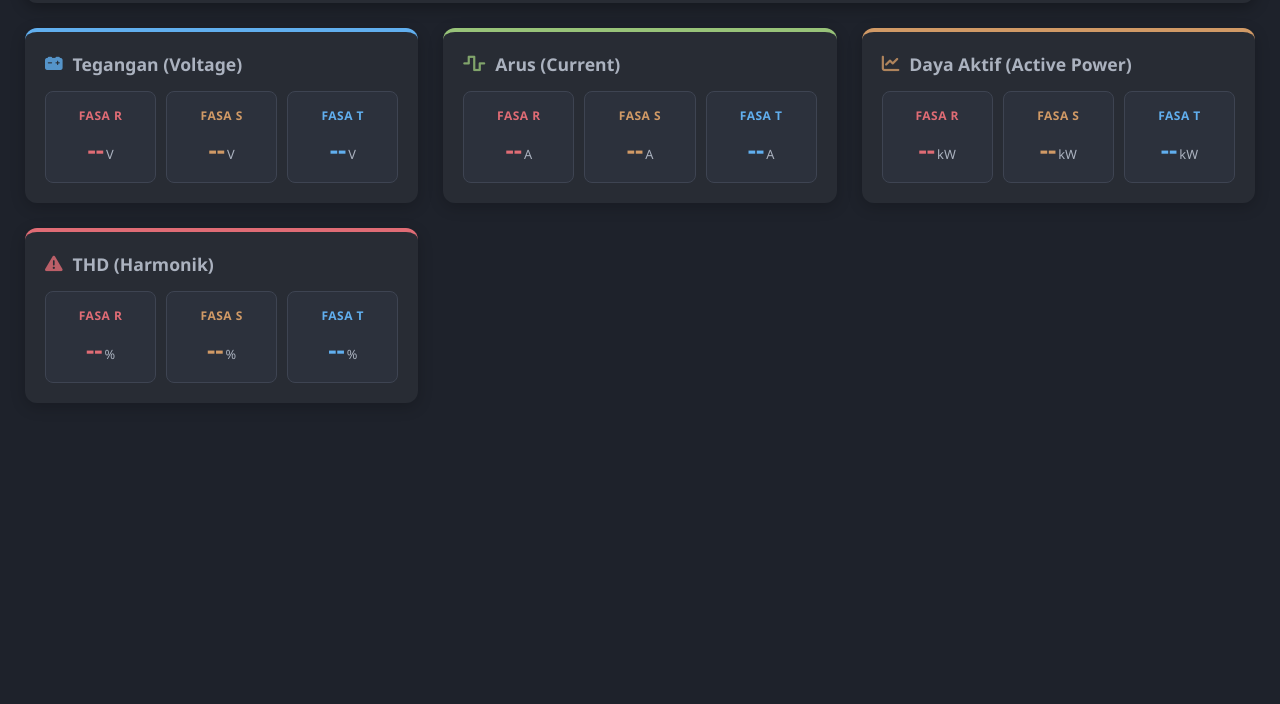
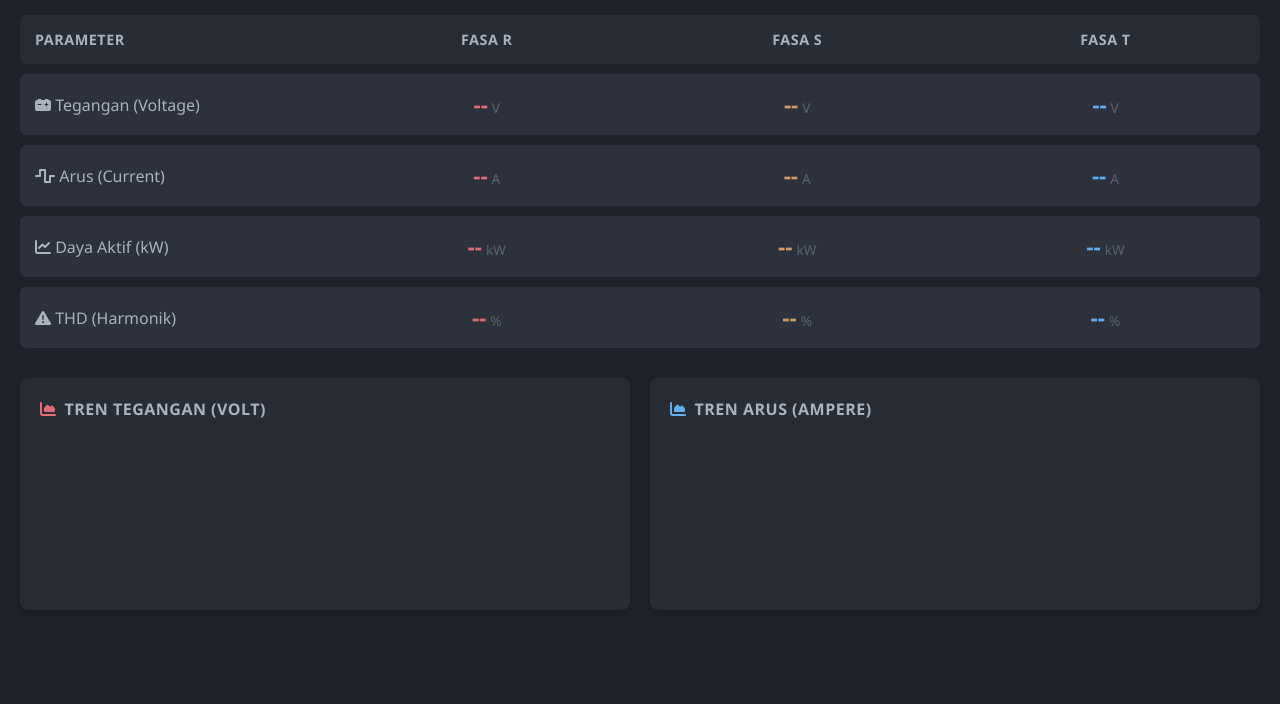
Before and after one commit to andrew17-yp/first-power-monitoring-test, a plain HTML site: page index.html in a window 1280 px wide. Shown: the part 96-800 px from the top of the page. Drawn offline with nearby package versions, Linux system fonts and the light colour scheme; a script that the page names is missing.

Commit message:
Tambah grafik real-time Chart.js

```diff
--- a/index.html
+++ b/index.html
@@ -8,154 +8,94 @@
     <script src="https://cdnjs.cloudflare.com/ajax/libs/paho-mqtt/1.0.1/mqttws31.min.js" type="text/javascript"></script>
     <!-- Font Awesome -->
     <link rel="stylesheet" href="https://cdnjs.cloudflare.com/ajax/libs/font-awesome/6.4.0/css/all.min.css">
+    <!-- Chart.js -->
+    <script src="https://cdn.jsdelivr.net/npm/chart.js"></script>
 
     <style>
         * { box-sizing: border-box; margin: 0; padding: 0; font-family: 'Segoe UI', Arial, sans-serif; }
-        body { background-color: #1e222b; color: #e1e6ed; padding: 25px; }
+        body { background-color: #1e222b; color: #e1e6ed; padding: 20px; }
 
-        /* Header Styling */
-        .header { display: flex; justify-content: space-between; align-items: center; background: #282c34; padding: 20px 30px; border-radius: 12px; box-shadow: 0 4px 15px rgba(0,0,0,0.3); margin-bottom: 25px; }
-        .header h1 { font-size: 1.4rem; color: #abb2bf; display: flex; align-items: center; gap: 12px; }
+        .header { display: flex; justify-content: space-between; align-items: center; background: #282c34; padding: 15px 30px; border-radius: 8px; box-shadow: 0 4px 6px rgba(0,0,0,0.2); margin-bottom: 20px; }
+        .header h1 { font-size: 1.4rem; color: #abb2bf; display: flex; align-items: center; gap: 10px; }
 
-        .status-badge { padding: 8px 16px; border-radius: 20px; font-size: 0.8rem; font-weight: bold; background-color: #e06c75; color: #fff; letter-spacing: 1px; transition: all 0.3s ease; }
-        .status-badge.connected { background-color: #98c379; color: #1e222b; box-shadow: 0 0 10px rgba(152, 195, 121, 0.4); }
+        .status-badge { padding: 6px 14px; border-radius: 4px; font-size: 0.85rem; font-weight: bold; background-color: #e06c75; color: #fff; letter-spacing: 0.5px; }
+        .status-badge.connected { background-color: #98c379; color: #1e222b; }
 
-        /* Dashboard Grid System */
-        .dashboard-grid { display: grid; grid-template-columns: repeat(auto-fit, minmax(300px, 1fr)); gap: 25px; }
+        .monitor-table { width: 100%; border-collapse: separate; border-spacing: 0 10px; margin-bottom: 20px; }
+        .monitor-table th { background-color: #282c34; padding: 15px; text-align: center; font-size: 0.9rem; text-transform: uppercase; color: #abb2bf; letter-spacing: 0.5px; }
+        .monitor-table th:first-child { border-radius: 6px 0 0 6px; text-align: left; }
+        .monitor-table th:last-child { border-radius: 0 6px 6px 0; }
 
-        /* Main Parameter Card */
-        .param-card { background: #282c34; border-radius: 12px; padding: 20px; box-shadow: 0 4px 15px rgba(0,0,0,0.2); border-top: 4px solid #5c6370; }
-        .param-card.voltage { border-top-color: #61afef; }
-        .param-card.current { border-top-color: #98c379; }
-        .param-card.power { border-top-color: #d19a66; }
-        .param-card.thd { border-top-color: #e06c75; }
+        .monitor-table td { background-color: #2c313c; padding: 15px; text-align: center; font-size: 1.4rem; font-weight: bold; }
+        .monitor-table td:first-child { border-radius: 6px 0 0 6px; text-align: left; font-size: 1rem; font-weight: normal; color: #abb2bf; width: 25%; }
+        .monitor-table td:last-child { border-radius: 0 6px 6px 0; }
 
-        .param-title { font-size: 1.1rem; color: #abb2bf; margin-bottom: 15px; display: flex; align-items: center; gap: 10px; font-weight: 600; }
-        .param-title i { opacity: 0.8; }
+        .phase-r { color: #e06c75; }
+        .phase-s { color: #d19a66; }
+        .phase-t { color: #61afef; }
 
-        /* Phase Grid inside Card */
-        .phase-grid { display: grid; grid-template-columns: repeat(3, 1fr); gap: 10px; }
+        .unit { font-size: 0.85rem; font-weight: normal; color: #5c6370; margin-left: 4px; }
 
-        /* Individual Phase Box */
-        .phase-box { background: #2c313c; padding: 15px 10px; border-radius: 8px; text-align: center; position: relative; transition: transform 0.2s, background-color 0.2s; border: 1px solid #3e4452; }
-        .phase-box:hover { transform: translateY(-3px); background: #353b48; }
-
-        .phase-label { font-size: 0.75rem; font-weight: bold; color: #5c6370; text-transform: uppercase; letter-spacing: 0.5px; margin-bottom: 8px; }
-        .phase-value { font-size: 1.6rem; font-weight: bold; display: block; word-break: break-all; }
-        .unit { font-size: 0.8rem; font-weight: normal; color: #abb2bf; margin-left: 2px; }
-
-        /* Phase Identity Colors */
-        .box-r .phase-label { color: #e06c75; }
-        .box-s .phase-label { color: #d19a66; }
-        .box-t .phase-label { color: #61afef; }
-
-        .box-r .phase-value { color: #e06c75; }
-        .box-s .phase-value { color: #d19a66; }
-        .box-t .phase-value { color: #61afef; }
-
-        /* Responsive Design adjustment */
-        @media (max-width: 600px) {
-            .phase-grid { grid-template-columns: 1fr; }
-            .header { flex-direction: column; gap: 15px; text-align: center; }
-        }
+        /* Grid System untuk Grafik */
+        .chart-container { display: grid; grid-template-columns: repeat(auto-fit, minmax(450px, 1fr)); gap: 20px; margin-top: 10px; }
+        .chart-card { background-color: #282c34; padding: 20px; border-radius: 8px; box-shadow: 0 4px 6px rgba(0,0,0,0.2); }
+        .chart-card h3 { font-size: 1rem; color: #abb2bf; margin-bottom: 15px; text-transform: uppercase; letter-spacing: 0.5px; display: flex; align-items: center; gap: 8px; }
     </style>
 </head>
 <body>
 
-    <!-- Header -->
     <div class="header">
         <h1><i class="fa-solid fa-bolt" style="color: #d19a66;"></i> POWER QUALITY MONITORING (3-PHASE)</h1>
         <span id="mqtt-status" class="status-badge">DISCONNECTED</span>
     </div>
 
-    <!-- Container Utama Grid Monitoring -->
-    <div class="dashboard-grid">
+    <table class="monitor-table">
+        <thead>
+            <tr>
+                <th>Parameter</th>
+                <th class="phase-r">Fasa R</th>
+                <th class="phase-s">Fasa S</th>
+                <th class="phase-t">Fasa T</th>
+            </tr>
+        </thead>
+        <tbody>
+            <tr>
+                <td><i class="fa-solid fa-car-battery"></i> Tegangan (Voltage)</td>
+                <td class="phase-r"><span id="v-r">--</span><span class="unit">V</span></td>
+                <td class="phase-s"><span id="v-s">--</span><span class="unit">V</span></td>
+                <td class="phase-t"><span id="v-t">--</span><span class="unit">V</span></td>
+            </tr>
+            <tr>
+                <td><i class="fa-solid fa-wave-square"></i> Arus (Current)</td>
+                <td class="phase-r"><span id="i-r">--</span><span class="unit">A</span></td>
+                <td class="phase-s"><span id="i-s">--</span><span class="unit">A</span></td>
+                <td class="phase-t"><span id="i-t">--</span><span class="unit">A</span></td>
+            </tr>
+            <tr>
+                <td><i class="fa-solid fa-chart-line"></i> Daya Aktif (kW)</td>
+                <td class="phase-r"><span id="kw-r">--</span><span class="unit">kW</span></td>
+                <td class="phase-s"><span id="kw-s">--</span><span class="unit">kW</span></td>
+                <td class="phase-t"><span id="kw-t">--</span><span class="unit">kW</span></td>
+            </tr>
+            <tr>
+                <td><i class="fa-solid fa-triangle-exclamation"></i> THD (Harmonik)</td>
+                <td class="phase-r"><span id="thd-r">--</span><span class="unit">%</span></td>
+                <td class="phase-s"><span id="thd-s">--</span><span class="unit">%</span></td>
+                <td class="phase-t"><span id="thd-t">--</span><span class="unit">%</span></td>
+            </tr>
+        </tbody>
+    </table>
 
-        <!-- CARD TEGANGAN -->
-        <div class="param-card voltage">
-            <div class="param-title">
-                <i class="fa-solid fa-car-battery" style="color: #61afef;"></i> Tegangan (Voltage)
-            </div>
-            <div class="phase-grid">
-                <div class="phase-box box-r">
-                    <div class="phase-label">Fasa R</div>
-                    <span class="phase-value"><span id="v-r">--</span><span class="unit">V</span></span>
-                </div>
-                <div class="phase-box box-s">
-                    <div class="phase-label">Fasa S</div>
-                    <span class="phase-value"><span id="v-s">--</span><span class="unit">V</span></span>
-                </div>
-                <div class="phase-box box-t">
-                    <div class="phase-label">Fasa T</div>
-                    <span class="phase-value"><span id="v-t">--</span><span class="unit">V</span></span>
-                </div>
-            </div>
+    <!-- Section Grafik Baru -->
+    <div class="chart-container">
+        <div class="chart-card">
+            <h3><i class="fa-solid fa-chart-area" style="color: #e06c75;"></i> Tren Tegangan (Volt)</h3>
+            <canvas id="voltageChart"></canvas>
         </div>
-
-        <!-- CARD ARUS -->
-        <div class="param-card current">
-            <div class="param-title">
-                <i class="fa-solid fa-wave-square" style="color: #98c379;"></i> Arus (Current)
-            </div>
-            <div class="phase-grid">
-                <div class="phase-box box-r">
-                    <div class="phase-label">Fasa R</div>
-                    <span class="phase-value"><span id="i-r">--</span><span class="unit">A</span></span>
-                </div>
-                <div class="phase-box box-s">
-                    <div class="phase-label">Fasa S</div>
-                    <span class="phase-value"><span id="i-s">--</span><span class="unit">A</span></span>
-                </div>
-                <div class="phase-box box-t">
-                    <div class="phase-label">Fasa T</div>
-                    <span class="phase-value"><span id="i-t">--</span><span class="unit">A</span></span>
-                </div>
-            </div>
+        <div class="chart-card">
+            <h3><i class="fa-solid fa-chart-area" style="color: #61afef;"></i> Tren Arus (Ampere)</h3>
+            <canvas id="currentChart"></canvas>
         </div>
-
-        <!-- CARD DAYA AKTIF -->
-        <div class="param-card power">
-            <div class="param-title">
-                <i class="fa-solid fa-chart-line" style="color: #d19a66;"></i> Daya Aktif (Active Power)
-            </div>
-            <div class="phase-grid">
-                <div class="phase-box box-r">
-                    <div class="phase-label">Fasa R</div>
-                    <span class="phase-value"><span id="kw-r">--</span><span class="unit">kW</span></span>
-                </div>
-                <div class="phase-box box-s">
-                    <div class="phase-label">Fasa S</div>
-                    <span class="phase-value"><span id="kw-s">--</span><span class="unit">kW</span></span>
-                </div>
-                <div class="phase-box box-t">
-                    <div class="phase-label">Fasa T</div>
-                    <span class="phase-value"><span id="kw-t">--</span><span class="unit">kW</span></span>
-                </div>
-            </div>
-        </div>
-
-        <!-- CARD THD -->
-        <div class="param-card thd">
-            <div class="param-title">
-                <i class="fa-solid fa-triangle-exclamation" style="color: #e06c75;"></i> THD (Harmonik)
-            </div>
-            <div class="phase-grid">
-                <div class="phase-box box-r">
-                    <div class="phase-label">Fasa R</div>
-                    <span class="phase-value"><span id="thd-r">--</span><span class="unit">%</span></span>
-                </div>
-                <div class="phase-box box-s">
-                    <div class="phase-label">Fasa S</div>
-                    <span class="phase-value"><span id="thd-s">--</span><span class="unit">%</span></span>
-                </div>
-                <div class="phase-box box-t">
-                    <div class="phase-label">Fasa T</div>
-                    <span class="phase-value"><span id="thd-t">--</span><span class="unit">%</span></span>
-                </div>
-            </div>
-        </div>
-
-    </div>
 
     <script src="script.js"></script>
 </body>
--- a/script.js
+++ b/script.js
@@ -28,9 +28,7 @@ function onConnect() {
     const statusBadge = document.getElementById("mqtt-status");
     statusBadge.innerText = "CONNECTED";
     statusBadge.classList.add("connected");
-
     client.subscribe(topicSub);
-    console.log("Subscribed ke topik: " + topicSub);
 }
 
 function onFailure(message) {
@@ -40,41 +38,107 @@ function onFailure(message) {
 
 function onConnectionLost(responseObject) {
     if (responseObject.errorCode !== 0) {
-        console.log("Koneksi Terputus: " + responseObject.errorMessage);
-        const statusBadge = document.getElementById("mqtt-status");
-        statusBadge.innerText = "DISCONNECTED";
-        statusBadge.classList.remove("connected");
+        document.getElementById("mqtt-status").innerText = "DISCONNECTED";
+        document.getElementById("mqtt-status").classList.remove("connected");
     }
 }
 
-// ========== FUNGSI UTAMA PARSING DATA POWER 3-FASE ==========
+// ==================== INISIALISASI GRAFIK (CHART.JS) ====================
+const maxDataPoints = 15; // Jumlah histori poin data yang tampil di grafik
+
+// Opsi konfigurasi umum untuk grafik agar serasi dengan tema dark mode
+const chartOptions = {
+    responsive: true,
+    scales: {
+        x: { grid: { color: '#3e4451' }, ticks: { color: '#abb2bf' } },
+        y: { grid: { color: '#3e4451' }, ticks: { color: '#abb2bf' } }
+    },
+    plugins: { legend: { labels: { color: '#abb2bf' } } }
+};
+
+// 1. Grafik Tegangan
+const ctxV = document.getElementById('voltageChart').getContext('2d');
+const voltageChart = new Chart(ctxV, {
+    type: 'line',
+    data: {
+        labels: [], // Label waktu (X)
+        datasets: [
+            { label: 'Fasa R', data: [], borderColor: '#e06c75', tension: 0.3, pointRadius: 2 },
+            { label: 'Fasa S', data: [], borderColor: '#d19a66', tension: 0.3, pointRadius: 2 },
+            { label: 'Fasa T', data: [], borderColor: '#61afef', tension: 0.3, pointRadius: 2 }
+        ]
+    },
+    options: chartOptions
+});
+
+// 2. Grafik Arus
+const ctxI = document.getElementById('currentChart').getContext('2d');
+const currentChart = new Chart(ctxI, {
+    type: 'line',
+    data: {
+        labels: [],
+        datasets: [
+            { label: 'Fasa R', data: [], borderColor: '#e06c75', tension: 0.3, pointRadius: 2 },
+            { label: 'Fasa S', data: [], borderColor: '#d19a66', tension: 0.3, pointRadius: 2 },
+            { label: 'Fasa T', data: [], borderColor: '#61afef', tension: 0.3, pointRadius: 2 }
+        ]
+    },
+    options: chartOptions
+});
+
+// Fungsi pembantu untuk update grafik secara real-time
+void function updateChartData(chart, labelTime, valR, valS, valT) {
+    // Tambah data baru ke array paling belakang
+    chart.data.labels.push(labelTime);
+    chart.data.datasets[0].data.push(valR);
+    chart.data.datasets[1].data.push(valS);
+    chart.data.datasets[2].data.push(valT);
+
+    // Jika data melebihi batas maksimum, hapus data paling awal (shift)
+    if (chart.data.labels.length > maxDataPoints) {
+        chart.data.labels.shift();
+        chart.data.datasets[0].data.shift();
+        chart.data.datasets[1].data.shift();
+        chart.data.datasets[2].data.shift();
+    }
+    chart.update(); // Render ulang grafik
+}
+
+// ========== FUNGSI PARSING DATA & MASUKKAN KE CHART ==========
 function onMessageArrived(message) {
-    console.log("Data Power Masuk: " + message.payloadString);
-
     try {
         const data = JSON.parse(message.payloadString);
 
-        // 1. Pemetaan Tegangan (Voltage)
+        // Ambil waktu lokal saat data masuk sebagai label sumbu X
+        const now = new Date();
+        const timeLabel = now.getHours() + ":" + now.getMinutes() + ":" + now.getSeconds();
+
+        // 1. Tampilkan ke Tabel HTML
         if(data.vr !== undefined) document.getElementById("v-r").innerText = data.vr;
         if(data.vs !== undefined) document.getElementById("v-s").innerText = data.vs;
         if(data.vt !== undefined) document.getElementById("v-t").innerText = data.vt;
 
-        // 2. Pemetaan Arus (Current)
         if(data.ir !== undefined) document.getElementById("i-r").innerText = data.ir;
         if(data.is !== undefined) document.getElementById("i-s").innerText = data.is;
         if(data.it !== undefined) document.getElementById("i-t").innerText = data.it;
 
-        // 3. Pemetaan Daya Aktif (kW)
         if(data.kwr !== undefined) document.getElementById("kw-r").innerText = data.kwr;
         if(data.kws !== undefined) document.getElementById("kw-s").innerText = data.kws;
         if(data.kwt !== undefined) document.getElementById("kw-t").innerText = data.kwt;
 
-        // 4. Pemetaan THD (Total Harmonic Distortion %)
         if(data.thdr !== undefined) document.getElementById("thd-r").innerText = data.thdr;
         if(data.thds !== undefined) document.getElementById("thd-s").innerText = data.thds;
         if(data.thdt !== undefined) document.getElementById("thd-t").innerText = data.thdt;
 
+        // 2. Masukkan Data ke Grafik secara Real-Time
+        if(data.vr !== undefined && data.vs !== undefined && data.vt !== undefined) {
+            updateChartData(voltageChart, timeLabel, data.vr, data.vs, data.vt);
+        }
+        if(data.ir !== undefined && data.is !== undefined && data.it !== undefined) {
+            updateChartData(currentChart, timeLabel, data.ir, data.is, data.it);
+        }
+
     } catch (e) {
-        console.log("Gagal parsing data power. Pastikan format kiriman adalah JSON string.");
+        console.log("Gagal parsing JSON atau mengupdate grafik.");
     }
 }
```
